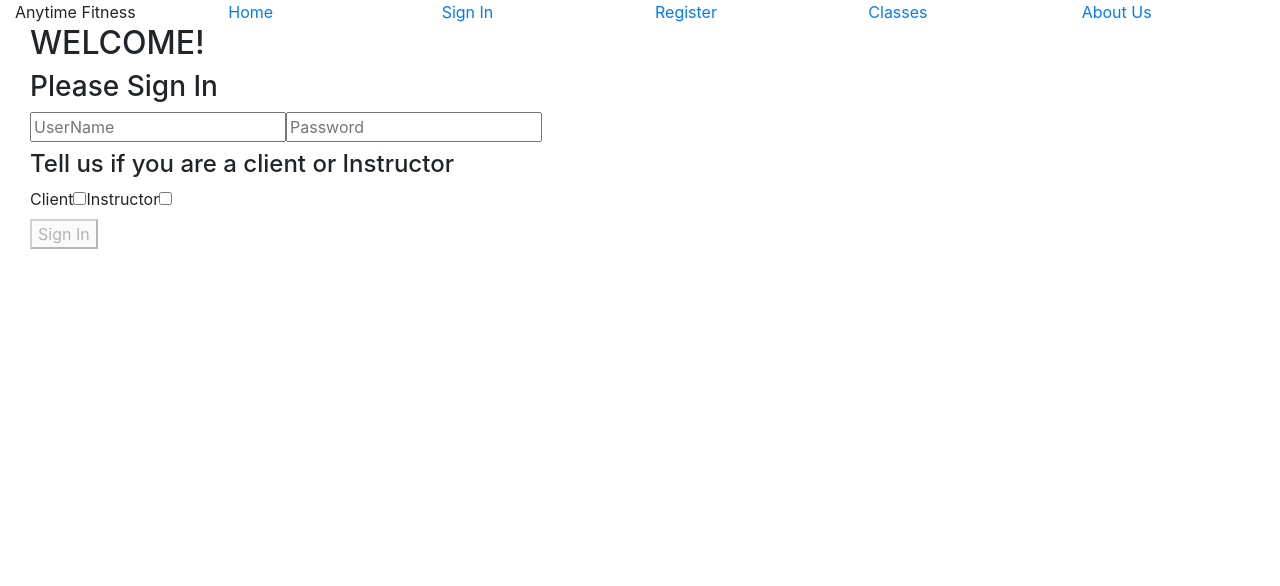
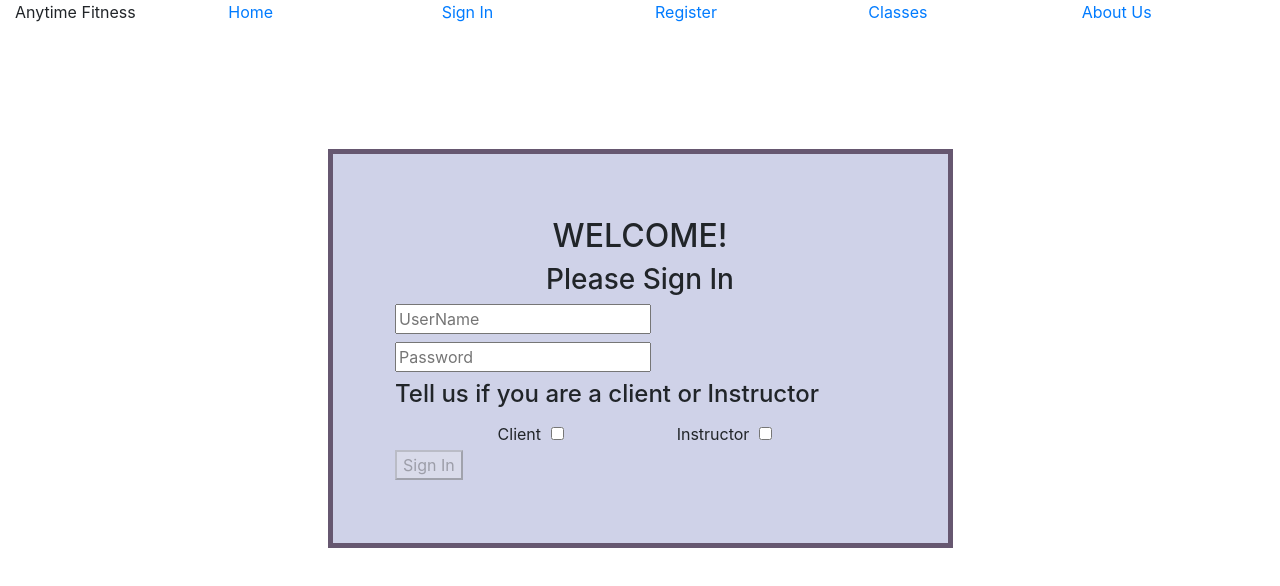
Before and after one commit to BW-AnytimeFitness-072020/Frontend, a React (Create React App) app: page /signin in a window 1280 px wide. Shown: the top 586 px of the page. Built offline with nearby package versions, Linux system fonts and the light colour scheme.

Commit message:
added styled-components, styling

```diff
--- a/package.json
+++ b/package.json
@@ -13,6 +13,7 @@
     "react-dom": "^16.13.1",
     "react-router-dom": "^5.2.0",
     "react-scripts": "3.4.1",
+    "styled-components": "^5.1.1",
     "yup": "^0.29.1"
   },
   "scripts": {
--- a/src/SignInPage.jsx
+++ b/src/SignInPage.jsx
@@ -4,9 +4,30 @@ import * as yup from 'yup';
 import axios from 'axios';
 import { useHistory } from 'react-router-dom';
 import { UserContext } from './contexts/userContext';
-import Container from 'react-bootstrap/Container';
+import styled from 'styled-components';
 
-
+const Container=styled.div`
+display:flex;
+flex-direction: column;
+justify-content: center;
+align-items: center;
+margin: 10% 25%;
+background-color: #CFD2E8;
+padding: 5%;
+border: solid 5px #665770;
+`
+const Checkbox=styled.div`
+display:flex;
+justify-content: space-evenly;
+`
+const Label=styled.div`
+display:flex;
+align-items: center;
+justify-content:space-between;
+`
+const Input=styled.input`
+margin: 10px;
+`
 
 const initialSignIn = {
     username: '',
@@ -92,7 +113,7 @@ export default function SignIn () {
 
     return (
         <form onSubmit={onSubmit}>
-        <Container fluid={true}>
+        <Container >
             <h2>WELCOME!</h2>
             <h3>Please Sign In</h3>
             <div className='inputs'>
@@ -114,22 +135,24 @@ export default function SignIn () {
                 </label>
                 <div className='checkboxes'>
                     <h4>Tell us if you are a client or Instructor</h4>
-                    <label>Client
-                        <input
+                    <Checkbox>
+                        <Label>Client
+                          <Input
                           type='checkbox'
                           name='client'
                           onChange={onCheckChange}
                           checked={signIn.user.client === true }
                           />
-                    </label>
-                    <label>Instructor
-                        <input
+                        </Label>
+                      <Label>Instructor
+                          <Input
                           type='checkbox'
                           name='instructor'
                           onChange={onCheckChange}
                           checked={signIn.user.instructor === true }
                           />
-                    </label>
+                        </Label>
+                    </Checkbox>
                 </div>
                 <button className='signInButton' disabled = {disabled}>Sign In</button>
                 <div>{errors.name}</div>
```
Also changed, not shown: src/index.css (line endings or trailing spaces), 1 other file (tests, documents, lock files or other folders). Lines whose indentation alone changed are shown as unchanged.
